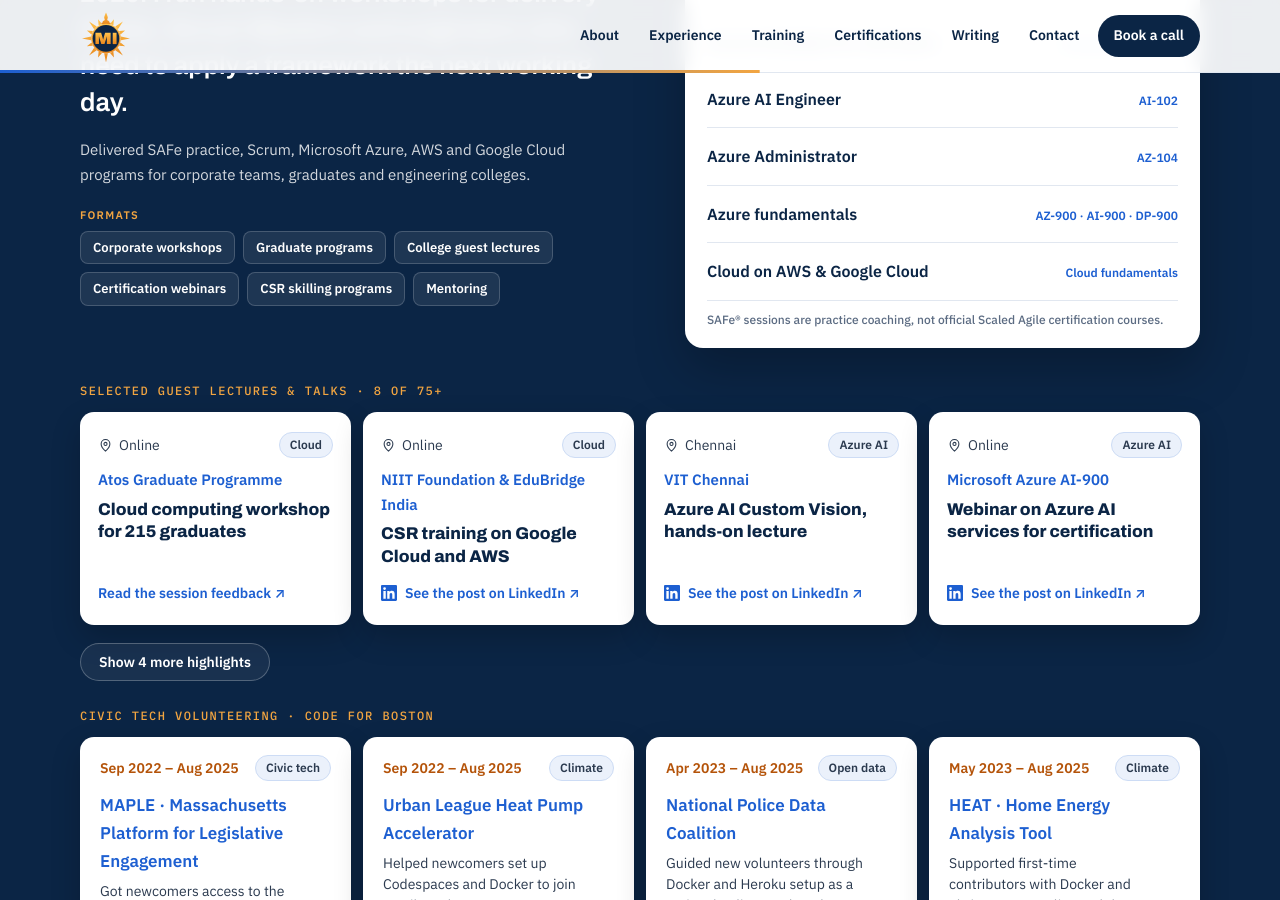
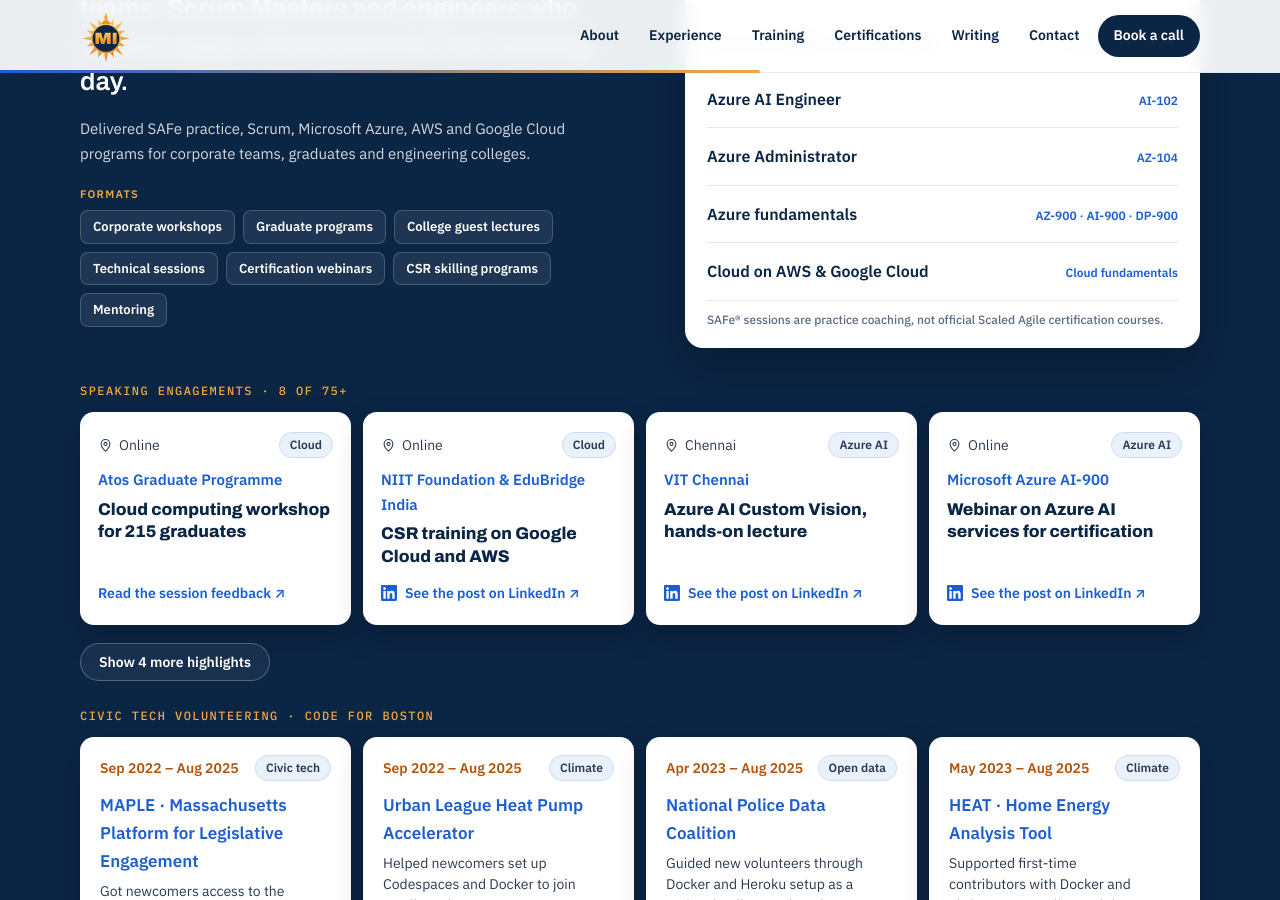
Before and after one commit to Madhan-I/Madhan-I.github.io, a Jekyll site: the page built from index.html, in a window 1280 px wide and 900 px high, scrolled down 4796 px. Built offline with Jekyll 4.4.1, drawn with Linux system fonts in a browser that asks for light colours; some of the changed text lies outside the part shown.

Commit message:
Wording: 'Speaking engagements' heading, 'Technical sessions' format, 'Invite me to speak' contact card.
Co-Authored-By: Claude Opus 5.5 <noreply@anthropic.com>
Claude-Session: https://claude.ai/code/session_01MFRrTt7LBDdX57m85KHNGp

```diff
--- a/_data/profile.yml
+++ b/_data/profile.yml
@@ -270,9 +270,9 @@ training_topics:
   - name: Cloud on AWS & Google Cloud
     note: Cloud fundamentals
 training_safe_note: "SAFe® sessions are practice coaching, not official Scaled Agile certification courses."
-training_formats: [Corporate workshops, Graduate programs, College guest lectures, Certification webinars, CSR skilling programs, Mentoring]
+training_formats: [Corporate workshops, Graduate programs, College guest lectures, Technical sessions, Certification webinars, CSR skilling programs, Mentoring]
 
-speaking_title: "Selected guest lectures & talks · 8 of 75+"
+speaking_title: "Speaking engagements · 8 of 75+"
 speaking:
   - who: Atos Graduate Programme
     topic: Cloud
--- a/index.html
+++ b/index.html
@@ -211,7 +211,7 @@ layout: default
     <div class="intents reveal">
       <a class="intent" href="mailto:{{ p.email }}?subject=Leadership%20role%20for%20{{ p.name_first }}" data-goatcounter-click="intent-role"><svg class="ic" aria-hidden="true"><use href="#i-route"/></svg><span><b>Discuss a leadership role</b><i>Release train, program or delivery leadership roles.</i></span><em aria-hidden="true">↗</em></a>
       {% if p.calendly != "" %}<a class="intent" href="{{ p.calendly }}" target="_blank" rel="noopener" data-goatcounter-click="intent-call"><svg class="ic" aria-hidden="true"><use href="#i-cal"/></svg><span><b>Book a 30-minute call</b><i>Pick a time that suits you, straight into my calendar.</i></span><em aria-hidden="true">↗</em></a>{% endif %}
-      <a class="intent" href="mailto:{{ p.email }}?subject=Training%20or%20guest%20lecture" data-goatcounter-click="intent-training"><svg class="ic" aria-hidden="true"><use href="#i-board"/></svg><span><b>Plan training or a guest lecture</b><i>SAFe, Scrum, Azure AI and cloud sessions for teams and colleges.</i></span><em aria-hidden="true">↗</em></a>
+      <a class="intent" href="mailto:{{ p.email }}?subject=Training%20or%20guest%20lecture" data-goatcounter-click="intent-training"><svg class="ic" aria-hidden="true"><use href="#i-board"/></svg><span><b>Invite me to speak</b><i>SAFe, Scrum, Azure AI and cloud sessions for teams and colleges.</i></span><em aria-hidden="true">↗</em></a>
     </div>
     </div>
     <div class="contact-bottom reveal">
```
